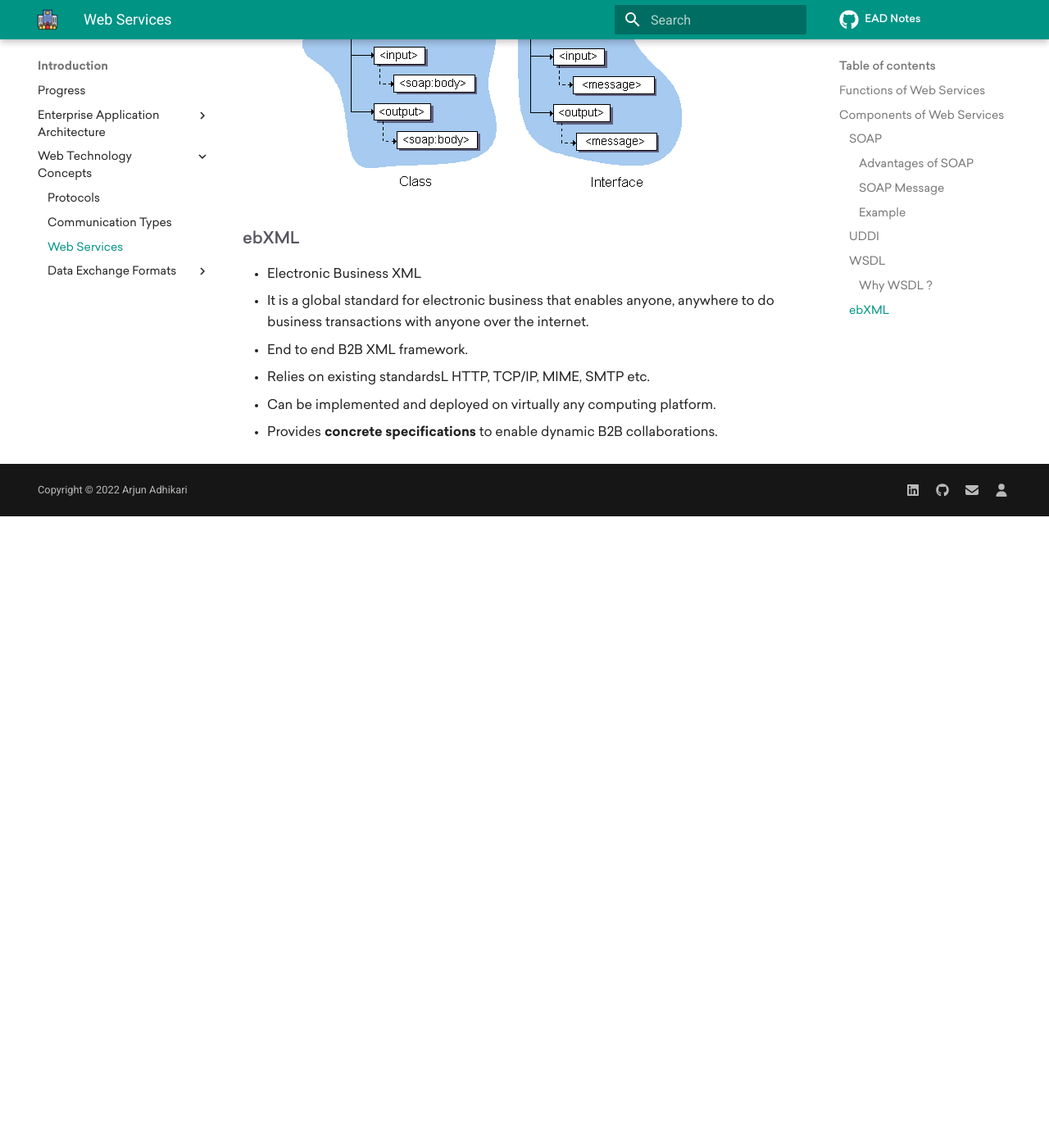
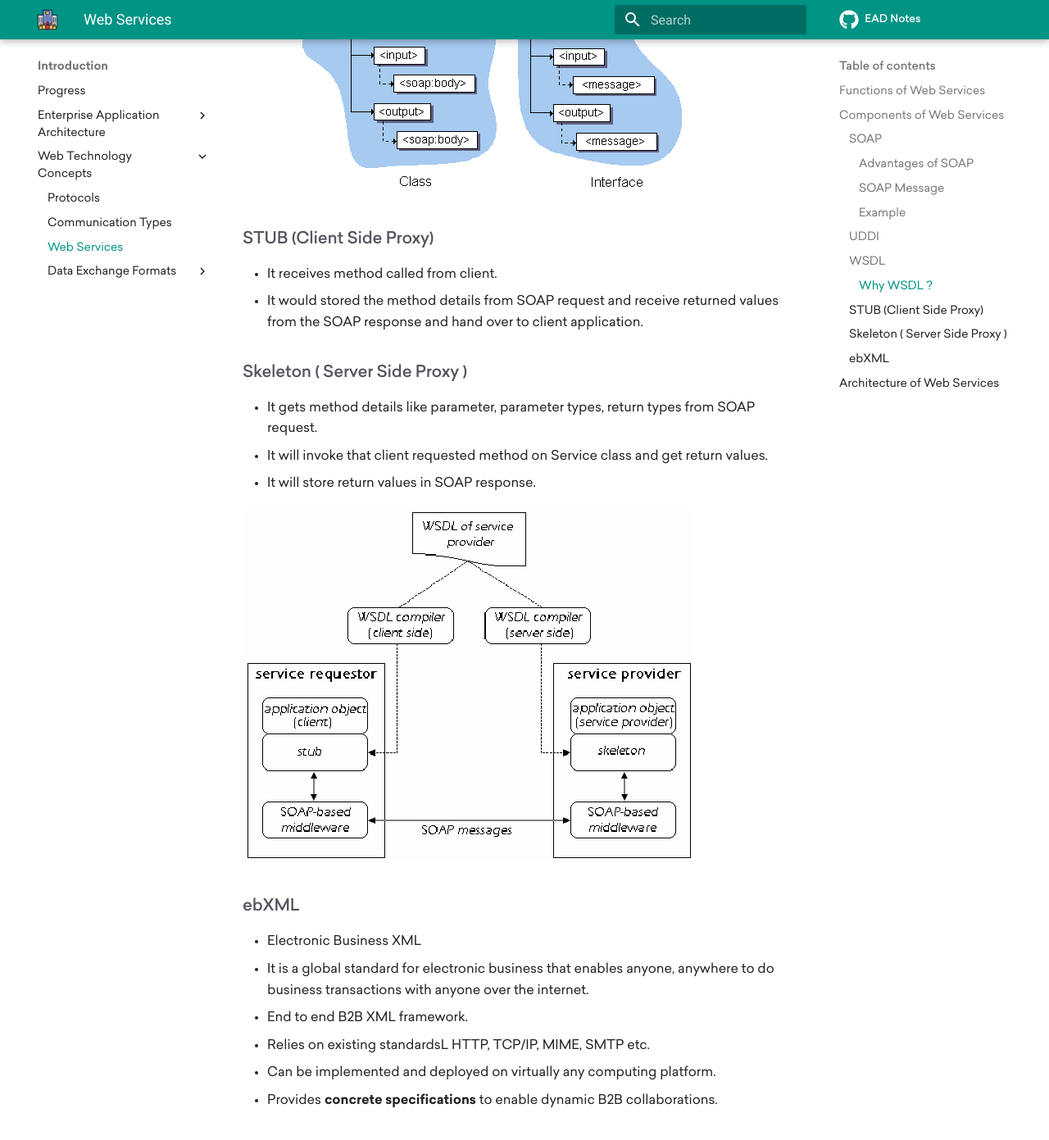
Before and after one commit to theArjun/ead-notes, an MkDocs documentation site: the page built from notes/introduction/web-technologies-concepts/web-services.md, in a window 1280 px wide and 1400 px high, scrolled down 3196 px. Shown: the top 1391 px of the window at 82% size. Built offline with MkDocs 1.6.1 and Material for MkDocs 9.7.7, drawn with Linux system fonts in a browser that asks for light colours; comment, search, counter and statistics services are not loaded; before the commit the page ends 3826 px from its top, so only the background shows below that; some of the changed text lies outside the part shown.

Commit message:
Update Web Services

```diff
--- a/notes/introduction/web-technologies-concepts/web-services.md
+++ b/notes/introduction/web-technologies-concepts/web-services.md
@@ -74,6 +74,16 @@ XML and HTTP is the most fundamental web services platform. The following compon
 
 ![WSDL](../../assets/images/wsdl.gif)
 
+### STUB (Client Side Proxy)
+- It receives method called from client.
+- It would stored the method details from SOAP request and receive returned values from the SOAP response and hand over to client application.
+
+### Skeleton ( Server Side Proxy )
+- It gets method details like parameter, parameter types, return types from SOAP request.
+- It will invoke that client requested method on Service class and get return values.
+- It will store return values in SOAP response.
+
+![Web Services Interaction](../../assets/images/with-stub-skeleton.png)
 
 ### ebXML
 - Electronic Business XML
@@ -82,3 +92,16 @@ XML and HTTP is the most fundamental web services platform. The following compon
 - Relies on existing standardsL HTTP, TCP/IP, MIME, SMTP etc.
 - Can be implemented and deployed on virtually any computing platform.
 - Provides **concrete specifications** to enable dynamic B2B collaborations.
+
+
+## Architecture of Web Services
+![Web Services Architecture](../../assets/images/web-services-architecture.png)
+
+1. Service Provider
+    - From an architectural perspective, it is the platform that hosts the services.
+
+2. Service Requestor
+    - Service requestor is the application that is looking for and invoking or initiating an interaction with a service. The browser plays the requester role, driven by a consumer or a program without a user interface.
+
+3. Service Registry
+    - Service requestors find service and obtain binding information for services during development.
```
Also changed, not shown: notes/assets/images/web-services-architecture.png (added), notes/assets/images/with-stub-skeleton.png (added).
